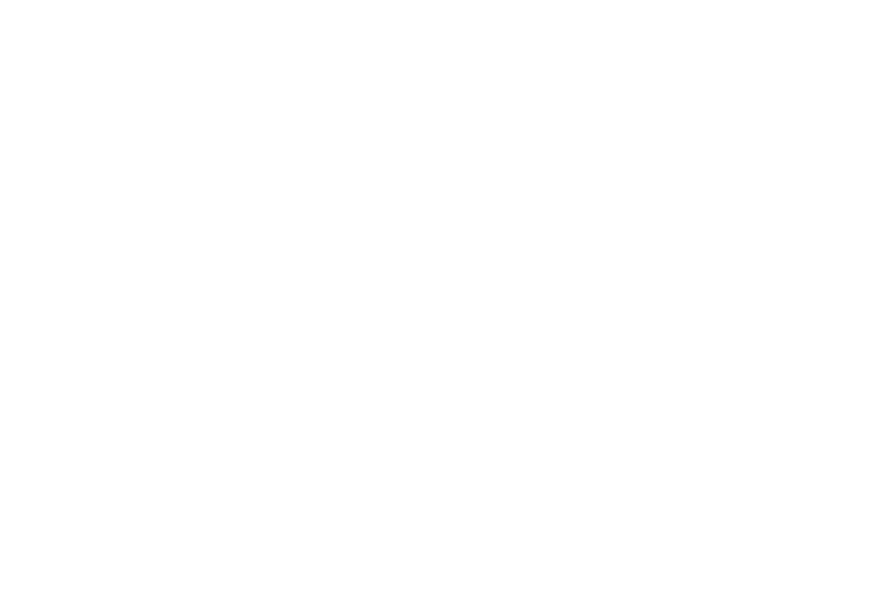
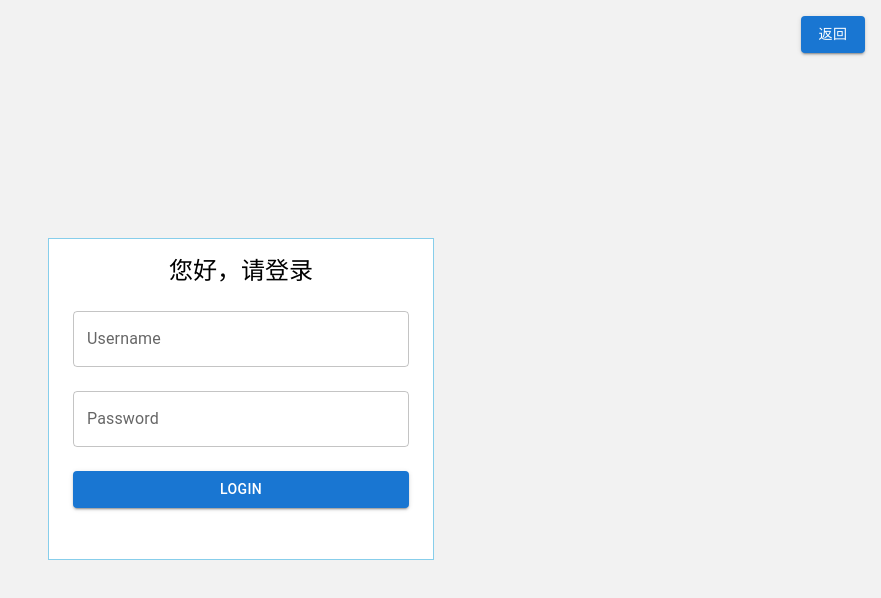
Before and after one commit to LathanChen/my_court_query_system_react_frontend, a React (Create React App) app: page /login in a window 1280 px wide. Before the commit this address had no page. Shown: the top 598 px of the page, without its empty margins (399-1280 px from the left). Built offline with nearby package versions, Linux system fonts and the light colour scheme.

Commit message:
6月27日 1、增加了用户登录页面 2、修改了首页链接为/homepage

```diff
--- a/src/components/FindTeam/FindTeam.js
+++ b/src/components/FindTeam/FindTeam.js
@@ -56,7 +56,7 @@
                 }
                 setTeamItemId("")
                 setSelectedDate(null)
-                navigate('/ShowTeamData');
+                navigate('/homepage/ShowTeamData');
             })
             .catch(error => console.log(error));
     }
--- a/src/components/Header/Header.js
+++ b/src/components/Header/Header.js
@@ -2,14 +2,22 @@
 import './Header.css'
 import Button from '@mui/material/Button';
 import SettingsIcon from '@mui/icons-material/Settings';
+// useNavigate用于实现路由跳转
+import { useNavigate } from 'react-router-dom';
 
-export default function Header() {
+export default function Header(props) {
 const [mes] = useState('你好，请')
+// 创建navigate变量,用于router跳转
+const navigate = useNavigate();
+const userLogin = () =>{
+    props.showLogin(!props.shouldShowLogin)
+    navigate('/login');
+}
 
 return(
     <div id="header">
         <span style={{lineHeight:'8vh',}}>{mes}</span>
-        <Button variant="contained" size="small">登录</Button>
+        <Button variant="contained" size="small" onClick={userLogin}>登录</Button>
         <div>
             <SettingsIcon size="large"/>
         </div>
--- /dev/null
+++ b/src/components/LoginForm/LoginForm.js
@@ -0,0 +1,81 @@
+import React, { useState } from 'react';
+import { TextField, Button, Typography, Container } from '@mui/material';
+import { useNavigate } from 'react-router-dom';
+
+export default function LoginForm(props) {
+    const [username, setUsername] = useState('');
+    const [password, setPassword] = useState('');
+
+    const handleUsernameChange = (event) => {
+        setUsername(event.target.value);
+    };
+
+    const handlePasswordChange = (event) => {
+        setPassword(event.target.value);
+    };
+
+    const handleLogin = () => {
+        // 在此处执行登录逻辑
+        console.log('Username:', username);
+        console.log('Password:', password);
+    };
+
+    const navigate = useNavigate()
+    const backToHomepage = () =>{
+        navigate('/homepage')
+    }
+
+    return (
+        <div style={{
+            backgroundColor: 'white',
+            height: '100vh',
+            display: 'flex',
+            flexDirection:'column',
+            justifyContent: 'space-between',
+            alignItems: 'center',
+            backgroundColor: 'rgba(128, 128, 128, 0.1)'
+        }}>
+            <div style={{alignSelf:'flex-end',padding:'2vh'}}>
+                <Button variant="contained" color="primary" onClick={backToHomepage} fullWidth>
+                    返回
+                </Button>
+            </div>
+            <div style={{
+                width: '30%',
+                height: '40vh',
+                border: '1px solid skyblue',
+                backgroundColor: 'white',
+                marginBottom:'30vh'
+            }}>
+                <Container maxWidth="sm">
+                    <Typography variant="h5" align="center" gutterBottom>
+                        <div style={{ marginTop: '2vh' }}>
+                            您好，请登录
+                        </div>
+                    </Typography>
+                    <TextField
+                        label="Username"
+                        value={username}
+                        onChange={handleUsernameChange}
+                        fullWidth
+                        margin="normal"
+                    />
+                    <TextField
+                        label="Password"
+                        type="password"
+                        value={password}
+                        onChange={handlePasswordChange}
+                        fullWidth
+                        margin="normal"
+                    />
+                    <div style={{ marginTop: '2vh' }}>
+                        <Button variant="contained" color="primary" onClick={handleLogin} fullWidth>
+                            Login
+                        </Button>
+                    </div>
+
+                </Container>
+            </div>
+        </div>
+    )
+}
--- a/src/components/QueryForm/QueryForm.js
+++ b/src/components/QueryForm/QueryForm.js
@@ -91,7 +91,7 @@
                         payload:response.data,
                     })
                 }
-                navigate('/ShowQueryData');
+                navigate('/homepage/ShowQueryData');
             })
             .catch(error => console.log(error));
     }
--- a/src/components/ShowQueryData/ShowQueryData.js
+++ b/src/components/ShowQueryData/ShowQueryData.js
@@ -52,7 +52,7 @@
     // 创建navigate变量,用于router跳转
     const navigate = useNavigate();
     function backToQyeryForm(){
-        navigate('/')
+        navigate('/homepage')
     }
 
     return (
--- a/src/components/ShowTeamData/ShowTeamData.js
+++ b/src/components/ShowTeamData/ShowTeamData.js
@@ -30,7 +30,7 @@
 
     const navigate = useNavigate()
     const backToQyeryForm =() => {
-        navigate('/')
+        navigate('/homepage')
     }
 
     return (
--- a/src/pages/HomePage/HomePage.js
+++ b/src/pages/HomePage/HomePage.js
@@ -5,8 +5,6 @@
 // import TestDiv from '../../components/TestDiv/TestDiv'
 import CourtInfo from '../../components/CourtInfo/CourtInfo'
 import FindTeam from '../../components/FindTeam/FindTeam'
-import ShowTeamData from '../../components/ShowTeamData/ShowTeamData'
-import ShowQueryData from '../../components/ShowQueryData/ShowQueryData'
 import { Outlet } from 'react-router-dom';
 import { useState } from "react";
 
@@ -18,14 +16,20 @@
 
     const [showQueryDataFlg, SetShowQueryDataFlg] = useState(false)
 
-    function changeShowQuertFormOrNot(data,flg){
+    function changeShowQuertFormOrNot(data, flg) {
         SetShowQueryData(data)
         SetShowQueryDataFlg(flg)
     }
 
+    const [shouldShowLogin, setShouldShowLogin] = useState(false)
+
+    function changeShouldShowLogin(showFlg) {
+        setShouldShowLogin(showFlg)
+    }
+
     return (
-        <div style={{width:'100%'}}>
-            <Header></Header>
+        <div style={{ width: '100%', position: 'relative' }}>
+            <Header showLogin={changeShouldShowLogin} loginFlg={shouldShowLogin}></Header>
             <div style={{
                 width: '100%',
                 display: 'flex',
@@ -34,7 +38,7 @@
                 <div style={{
                     display: 'flex',
                     width: '60%',
-                    height:'76vh',
+                    height: '76vh',
                     justifyContent: 'space-between',
                     alignContent: 'space-between',
                     flexWrap: 'wrap',
@@ -73,7 +77,7 @@
                 <div style={{
                     width: '30%',
                     marginTop: '8vh',
-                    height:'76vh'
+                    height: '76vh'
                 }}>
                     {/* {showQueryDataFlg?(
                     <ShowQueryData
@@ -87,7 +91,6 @@
                     <Outlet />
                 </div>
             </div>
-
         </div>
     )
 }
```
Also changed, not shown: src/router-config.js (+6 -1 lines).
